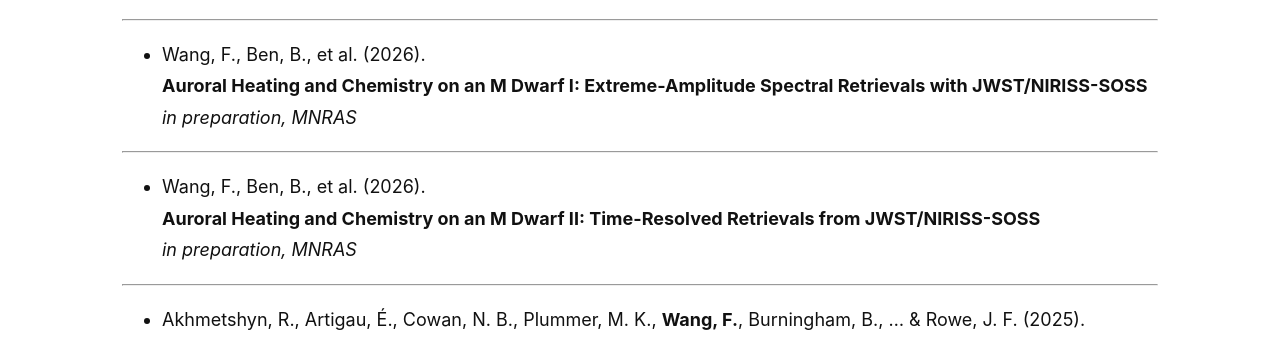
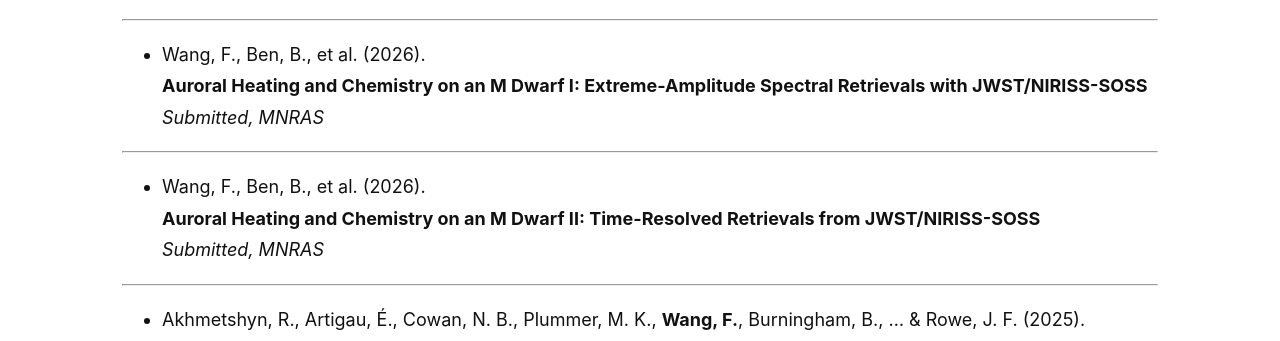
Before and after one commit to fwang23nh/FeiWang, a Jekyll site: the page built from publications/index.md, in a window 1280 px wide and 900 px high, scrolled down 593 px. Shown: the part 186-527 px from the top of the window. Built offline with Jekyll 4.4.1, drawn with Linux system fonts in a browser that asks for light colours.

Commit message:
Update profile photo and publication statuses

```diff
--- a/publications/index.md
+++ b/publications/index.md
@@ -40,13 +40,13 @@ title: Publications
 
 - Wang, F., Ben, B., et al. (2026).
   <strong>Auroral Heating and Chemistry on an M Dwarf I: Extreme-Amplitude Spectral Retrievals with JWST/NIRISS-SOSS</strong>
-  <em>in preparation, MNRAS</em>
+  <em>Submitted, MNRAS</em>
 
 ---
 
 - Wang, F., Ben, B., et al. (2026).
   <strong>Auroral Heating and Chemistry on an M Dwarf II: Time-Resolved Retrievals from JWST/NIRISS-SOSS</strong>
-  <em>in preparation, MNRAS</em>
+  <em>Submitted, MNRAS</em>
 
 ---
 
```
Also changed, not shown: index.md (+1 -1 lines), assets/images/me.jpg (added), assets/images/me.png (deleted).
